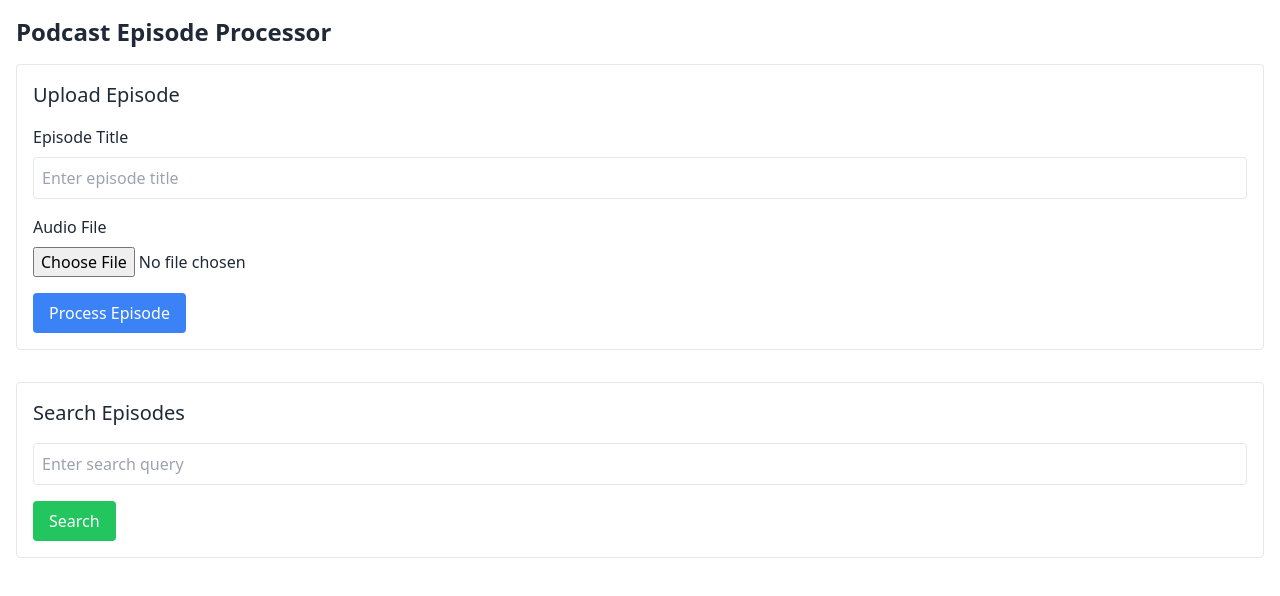
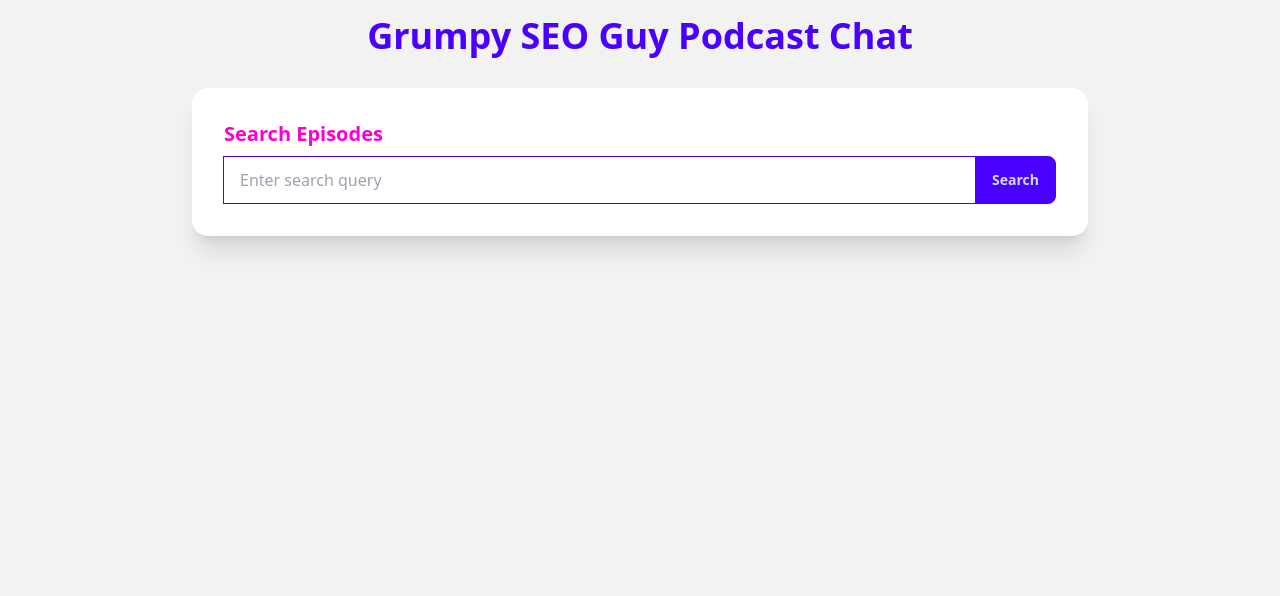
Before and after one commit to spences10/audiomind, a SvelteKit app: page / in a window 1280 px wide. Shown: the top 596 px of the page. Built offline with nearby package versions, Linux system fonts and the light colour scheme.

Commit message:
feat: :sparkles: add upload route

```diff
--- /dev/null
+++ b/src/routes/+page.server.ts
@@ -0,0 +1,36 @@
+import { fail } from '@sveltejs/kit';
+import type { Actions } from './$types';
+
+export const actions = {
+	search: async ({ request }) => {
+		try {
+			const data = await request.formData();
+			const query = data.get('query');
+
+			if (!query || typeof query !== 'string') {
+				return fail(400, { error: 'Search query is required' });
+			}
+
+			const response = await fetch('api/search', {
+				method: 'POST',
+				headers: { 'Content-Type': 'application/json' },
+				body: JSON.stringify({ query }),
+			});
+
+			if (!response.ok) {
+				return fail(response.status, { error: 'Search failed' });
+			}
+
+			const result = await response.json();
+
+			return {
+				success: true,
+				results: result.results,
+				claude_response: result.claude_response,
+			};
+		} catch (error) {
+			console.error('Search error:', error);
+			return fail(500, { error: 'Internal server error' });
+		}
+	},
+} satisfies Actions;
--- a/src/routes/+page.svelte
+++ b/src/routes/+page.svelte
@@ -1,148 +1,132 @@
 <script lang="ts">
-	let audio_file: File;
-	let episode_title = '';
-	let search_query = '';
-	let search_results: any[] = [];
-	let claude_response = '';
-	let processing = false;
-	let searching = false;
+	import type { ActionData } from './$types';
 
-	async function handle_upload() {
-		if (!audio_file || !episode_title) return;
-
-		processing = true;
-		const form_data = new FormData();
-		form_data.append('audio', audio_file);
-		form_data.append('title', episode_title);
-
-		try {
-			const response = await fetch('/api/process-episode', {
-				method: 'POST',
-				body: form_data,
-			});
-
-			if (!response.ok) throw new Error('Upload failed');
-
-			alert('Episode processed successfully!');
-		} catch (error) {
-			console.error('Upload error:', error);
-			alert('Failed to process episode');
-		} finally {
-			processing = false;
-		}
-	}
-
-	async function handle_search() {
-		if (!search_query) return;
-
-		searching = true;
-		try {
-			const response = await fetch('/api/search', {
-				method: 'POST',
-				headers: { 'Content-Type': 'application/json' },
-				body: JSON.stringify({ query: search_query }),
-			});
-
-			if (!response.ok) throw new Error('Search failed');
-
-			const data = await response.json();
-			search_results = data.results;
-			claude_response = data.claude_response;
-		} catch (error) {
-			console.error('Search error:', error);
-			alert('Search failed');
-		} finally {
-			searching = false;
-		}
-	}
-
-	function handle_file_change(event: Event) {
-		const target = event.target as HTMLInputElement;
-		if (target && target.files) {
-			audio_file = target.files[0];
-		}
-	}
+	const form = $props<{ form: ActionData }>();
+	let search_query = $state('');
 </script>
 
-<div class="container mx-auto p-4">
-	<h1 class="mb-4 text-2xl font-bold">Podcast Episode Processor</h1>
+<main class="min-h-screen bg-base-200 p-4">
+	<div class="container mx-auto max-w-4xl">
+		<header>
+			<h1 class="mb-8 text-center text-4xl font-bold text-primary">
+				Grumpy SEO Guy Podcast Chat
+			</h1>
+		</header>
 
-	<div class="mb-8 rounded border p-4">
-		<h2 class="mb-4 text-xl">Upload Episode</h2>
-		<div class="space-y-4">
-			<div>
-				<label class="mb-2 block">Episode Title</label>
-				<input
-					type="text"
-					bind:value={episode_title}
-					class="w-full rounded border p-2"
-					placeholder="Enter episode title"
-				/>
-			</div>
+		<section
+			class="card bg-base-100 shadow-xl"
+			aria-labelledby="search-title"
+		>
+			<div class="card-body">
+				<h2 id="search-title" class="card-title text-secondary">
+					Search Episodes
+				</h2>
+				<form class="space-y-4" method="POST" action="?/search">
+					<div class="join w-full">
+						<label for="search-query" class="sr-only"
+							>Search query</label
+						>
+						<input
+							type="search"
+							id="search-query"
+							name="query"
+							bind:value={search_query}
+							class="input join-item input-bordered input-primary flex-1"
+							placeholder="Enter search query"
+						/>
+						<button type="submit" class="btn btn-primary join-item">
+							Search
+						</button>
+					</div>
 
-			<div>
-				<label class="mb-2 block">Audio File</label>
-				<input
-					type="file"
-					accept="audio/*"
-					on:change={handle_file_change}
-					class="w-full"
-				/>
-			</div>
-
-			<button
-				on:click={handle_upload}
-				disabled={processing}
-				class="rounded bg-blue-500 px-4 py-2 text-white disabled:opacity-50"
-			>
-				{processing ? 'Processing...' : 'Process Episode'}
-			</button>
-		</div>
-	</div>
-
-	<div class="rounded border p-4">
-		<h2 class="mb-4 text-xl">Search Episodes</h2>
-		<div class="space-y-4">
-			<div>
-				<input
-					type="text"
-					bind:value={search_query}
-					class="w-full rounded border p-2"
-					placeholder="Enter search query"
-				/>
-			</div>
-
-			<button
-				on:click={handle_search}
-				disabled={searching}
-				class="rounded bg-green-500 px-4 py-2 text-white disabled:opacity-50"
-			>
-				{searching ? 'Searching...' : 'Search'}
-			</button>
-
-			{#if search_results.length > 0}
-				<div class="mt-4 space-y-4">
-					{#if claude_response}
-						<div
-							class="mb-6 rounded border border-blue-200 bg-blue-50 p-4"
-						>
-							<h3 class="mb-2 font-bold">Claude's Response:</h3>
-							<div class="prose">{claude_response}</div>
+					{#if form.form?.error}
+						<div class="alert alert-error shadow-lg" role="alert">
+							<svg
+								xmlns="http://www.w3.org/2000/svg"
+								class="h-6 w-6"
+								fill="none"
+								viewBox="0 0 24 24"
+								stroke="currentColor"
+								><path
+									stroke-linecap="round"
+									stroke-linejoin="round"
+									stroke-width="2"
+									d="M10 14l2-2m0 0l2-2m-2 2l-2-2m2 2l2 2m7-2a9 9 0 11-18 0 9 9 0 0118 0z"
+								/></svg
+							>
+							<span>{form.form.error}</span>
 						</div>
 					{/if}
 
-					<h3 class="mb-2 font-bold">Related Segments:</h3>
-					{#each search_results as result}
-						<div class="rounded border p-4">
-							<div class="font-bold">{result.episode}</div>
-							<div class="text-sm text-gray-600">
-								Similarity: {(result.similarity * 100).toFixed(1)}%
+					{#if form.form?.success}
+						<div class="space-y-4">
+							{#if form.form.claude_response}
+								<article
+									class="alert alert-info shadow-lg"
+									role="alert"
+								>
+									<div>
+										<svg
+											xmlns="http://www.w3.org/2000/svg"
+											fill="none"
+											viewBox="0 0 24 24"
+											class="h-6 w-6 flex-shrink-0 stroke-current"
+											aria-hidden="true"
+											><path
+												stroke-linecap="round"
+												stroke-linejoin="round"
+												stroke-width="2"
+												d="M13 16h-1v-4h-1m1-4h.01M21 12a9 9 0 11-18 0 9 9 0 0118 0z"
+											></path></svg
+										>
+										<div>
+											<h3 class="font-bold text-primary">
+												Claude's Response:
+											</h3>
+											<div class="prose max-w-none">
+												{form.form.claude_response}
+											</div>
+										</div>
+									</div>
+								</article>
+							{/if}
+
+							<div
+								class="divider font-medium text-primary"
+								role="separator"
+							>
+								Search Results
 							</div>
-							<div class="mt-2">{result.text}</div>
+
+							<div
+								class="space-y-4"
+								role="feed"
+								aria-label="Search results"
+							>
+								{#each form.form.results as result}
+									<article
+										class="card bg-base-200 shadow-sm transition-shadow hover:shadow-md"
+									>
+										<div class="card-body">
+											<h4 class="card-title text-base text-primary">
+												{result.episode}
+											</h4>
+											<div
+												class="badge badge-secondary text-base-100"
+											>
+												Similarity: {(
+													result.similarity * 100
+												).toFixed(1)}%
+											</div>
+											<p class="mt-2">{result.text}</p>
+										</div>
+									</article>
+								{/each}
+							</div>
 						</div>
-					{/each}
-				</div>
-			{/if}
-		</div>
+					{/if}
+				</form>
+			</div>
+		</section>
 	</div>
-</div>
+</main>
--- /dev/null
+++ b/src/routes/upload/+page.server.ts
@@ -0,0 +1,37 @@
+import { fail } from '@sveltejs/kit';
+import type { Actions } from './$types';
+
+export const actions = {
+	upload: async ({ request }) => {
+		try {
+			const data = await request.formData();
+			const audio = data.get('audio');
+			const title = data.get('title');
+
+			if (!audio || !(audio instanceof File)) {
+				return fail(400, { error: 'Audio file is required' });
+			}
+
+			if (!title || typeof title !== 'string') {
+				return fail(400, { error: 'Title is required' });
+			}
+
+			const response = await fetch('api/process-episode', {
+				method: 'POST',
+				body: data,
+			});
+
+			if (!response.ok) {
+				return fail(response.status, { error: 'Upload failed' });
+			}
+
+			return {
+				success: true,
+				message: 'Episode processed successfully!',
+			};
+		} catch (error) {
+			console.error('Upload error:', error);
+			return fail(500, { error: 'Internal server error' });
+		}
+	},
+} satisfies Actions;
--- /dev/null
+++ b/src/routes/upload/+page.svelte
@@ -0,0 +1,127 @@
+<script lang="ts">
+	import type { ActionData } from './$types';
+
+	const form = $props<{ form: ActionData }>();
+
+	let audio_file = $state<File | undefined>(undefined);
+	let episode_title = $state('');
+
+	function handle_file_change(event: Event) {
+		const target = event.target as HTMLInputElement;
+		if (target && target.files) {
+			audio_file = target.files[0];
+		}
+	}
+</script>
+
+<main class="min-h-screen bg-base-200 p-4">
+	<div class="container mx-auto max-w-4xl">
+		<header>
+			<h1 class="mb-8 text-center text-4xl font-bold text-primary">
+				Upload Episode
+			</h1>
+		</header>
+
+		<section
+			class="card bg-base-100 shadow-xl"
+			aria-labelledby="upload-title"
+		>
+			<div class="card-body">
+				<h2 id="upload-title" class="card-title text-secondary">
+					Upload Episode
+				</h2>
+				<form
+					class="space-y-4"
+					method="POST"
+					action="?/upload"
+					enctype="multipart/form-data"
+				>
+					{#if form.form?.error}
+						<div class="alert alert-error shadow-lg" role="alert">
+							<svg
+								xmlns="http://www.w3.org/2000/svg"
+								class="h-6 w-6"
+								fill="none"
+								viewBox="0 0 24 24"
+								stroke="currentColor"
+								><path
+									stroke-linecap="round"
+									stroke-linejoin="round"
+									stroke-width="2"
+									d="M10 14l2-2m0 0l2-2m-2 2l-2-2m2 2l2 2m7-2a9 9 0 11-18 0 9 9 0 0118 0z"
+								/></svg
+							>
+							<span>{form.form.error}</span>
+						</div>
+					{/if}
+
+					{#if form.form?.success && form.form?.message}
+						<div class="alert alert-success shadow-lg" role="alert">
+							<svg
+								xmlns="http://www.w3.org/2000/svg"
+								class="h-6 w-6"
+								fill="none"
+								viewBox="0 0 24 24"
+								stroke="currentColor"
+								><path
+									stroke-linecap="round"
+									stroke-linejoin="round"
+									stroke-width="2"
+									d="M9 12l2 2 4-4m6 2a9 9 0 11-18 0 9 9 0 0118 0z"
+								/></svg
+							>
+							<span>{form.form.message}</span>
+						</div>
+					{/if}
+
+					<div class="form-control w-full">
+						<label for="episode-title" class="label">
+							<span class="label-text font-medium">Episode Title</span
+							>
+						</label>
+						<input
+							type="text"
+							id="episode-title"
+							name="title"
+							bind:value={episode_title}
+							class="input input-bordered input-primary w-full"
+							placeholder="Enter episode title"
+						/>
+					</div>
+
+					<div class="form-control w-full">
+						<label for="audio-file" class="label">
+							<span class="label-text font-medium">Audio File</span>
+						</label>
+						<div class="flex">
+							<input
+								type="file"
+								id="audio-file"
+								name="audio"
+								accept="audio/*"
+								onchange={handle_file_change}
+								class="hidden"
+							/>
+							<label
+								for="audio-file"
+								class="btn btn-outline btn-primary flex-1 normal-case"
+							>
+								Choose File
+							</label>
+							<span
+								class="ml-3 flex items-center text-base-content/70"
+								aria-live="polite"
+							>
+								{audio_file?.name || 'No file chosen'}
+							</span>
+						</div>
+					</div>
+
+					<button type="submit" class="btn btn-primary w-full">
+						Process Episode
+					</button>
+				</form>
+			</div>
+		</section>
+	</div>
+</main>
```
